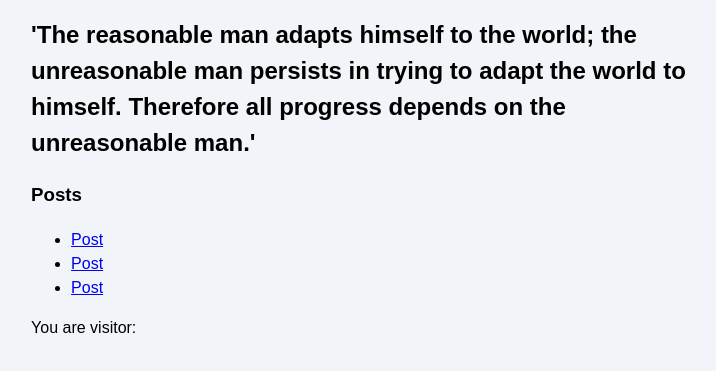
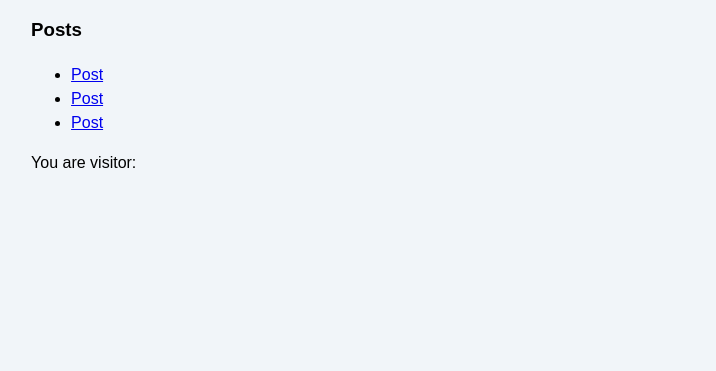
Before and after one commit to david-bour/portfolio, an Astro site in the folder davidbour/: page / in a window 1280 px wide. Shown: the part 119-490 px from the top of the page, without its empty margins (269-985 px from the left). Built offline with nearby package versions, Linux system fonts and the light colour scheme; Astro itself is replaced by a stand-in of ours; no server answers.

Commit message:
- chore: update website

```diff
--- a/davidbour/src/pages/index.astro
+++ b/davidbour/src/pages/index.astro
@@ -16,7 +16,6 @@ const pageTitle="David Bour"
         <a href="/blog/">Blog</a>
 
 		<h1>David Bour</h1>
-		<h2>'The reasonable man adapts himself to the world; the unreasonable man persists in trying to adapt the world to himself. Therefore all progress depends on the unreasonable man.'</h2>
 		<p>
 			<h3>Posts</h3>
 			<ul>
```
